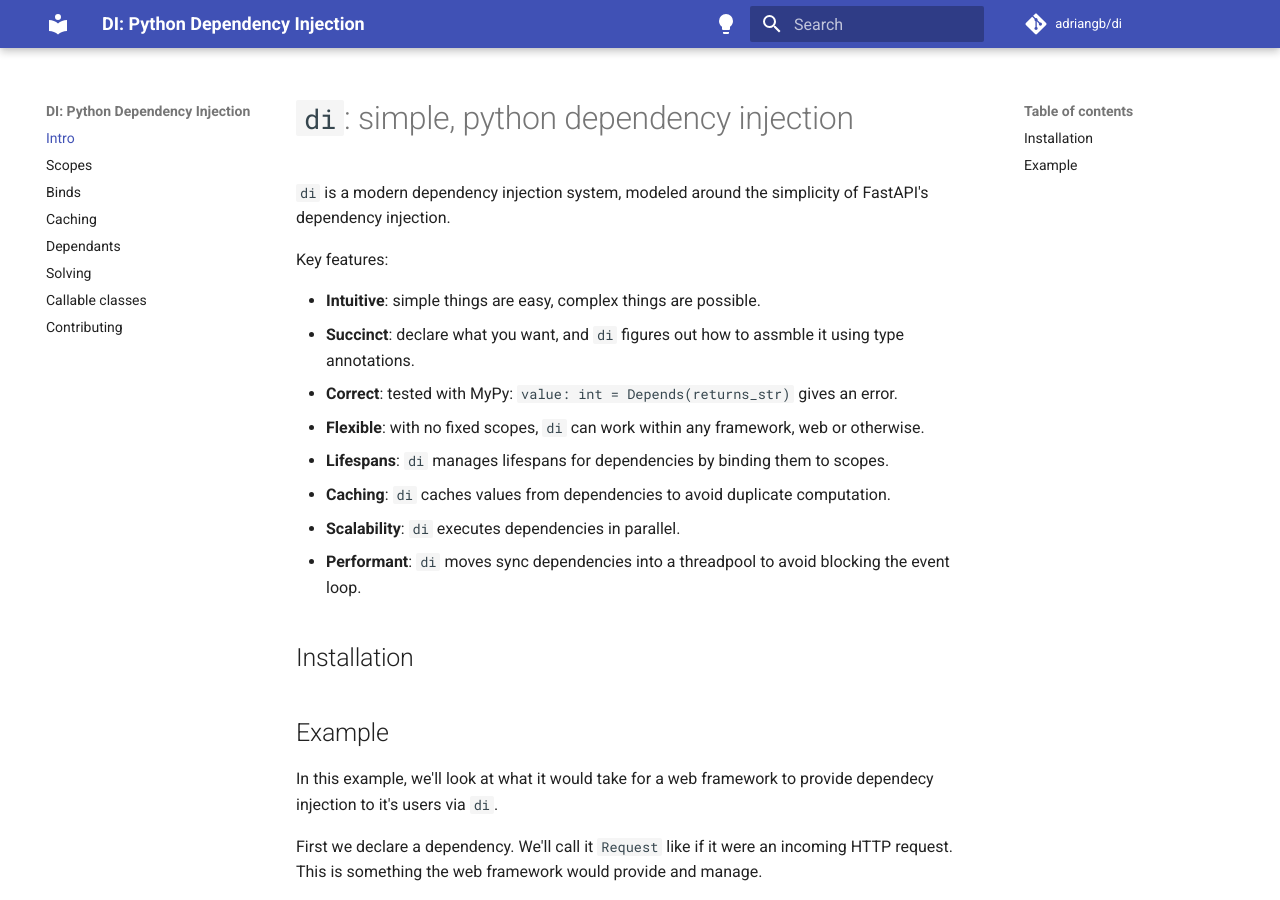
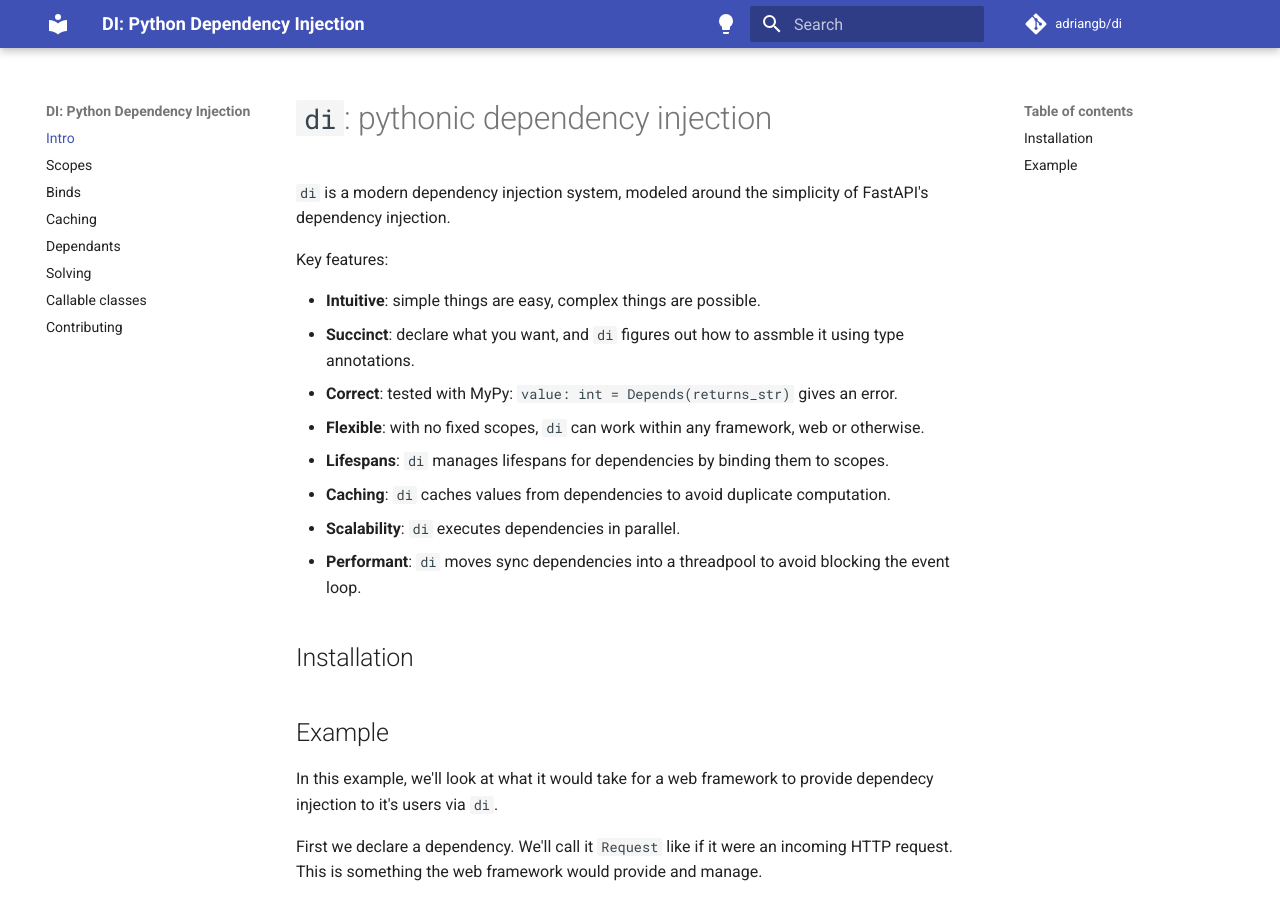
Before and after one commit to adriangb/di, an MkDocs documentation site: the page built from docs/README.md, in a window 1280 px wide and 900 px high. Built offline with MkDocs 1.6.1 and Material for MkDocs 9.7.7, drawn with Linux system fonts in a browser that asks for light colours; comment, search, counter and statistics services are not loaded.

Commit message:
edit title

```diff
--- a/docs/README.md
+++ b/docs/README.md
@@ -1,4 +1,4 @@
-# `di`: simple, python dependency injection
+# `di`: pythonic dependency injection
 
 `di` is a modern dependency injection system, modeled around the simplicity of FastAPI's dependency injection.
 
```
